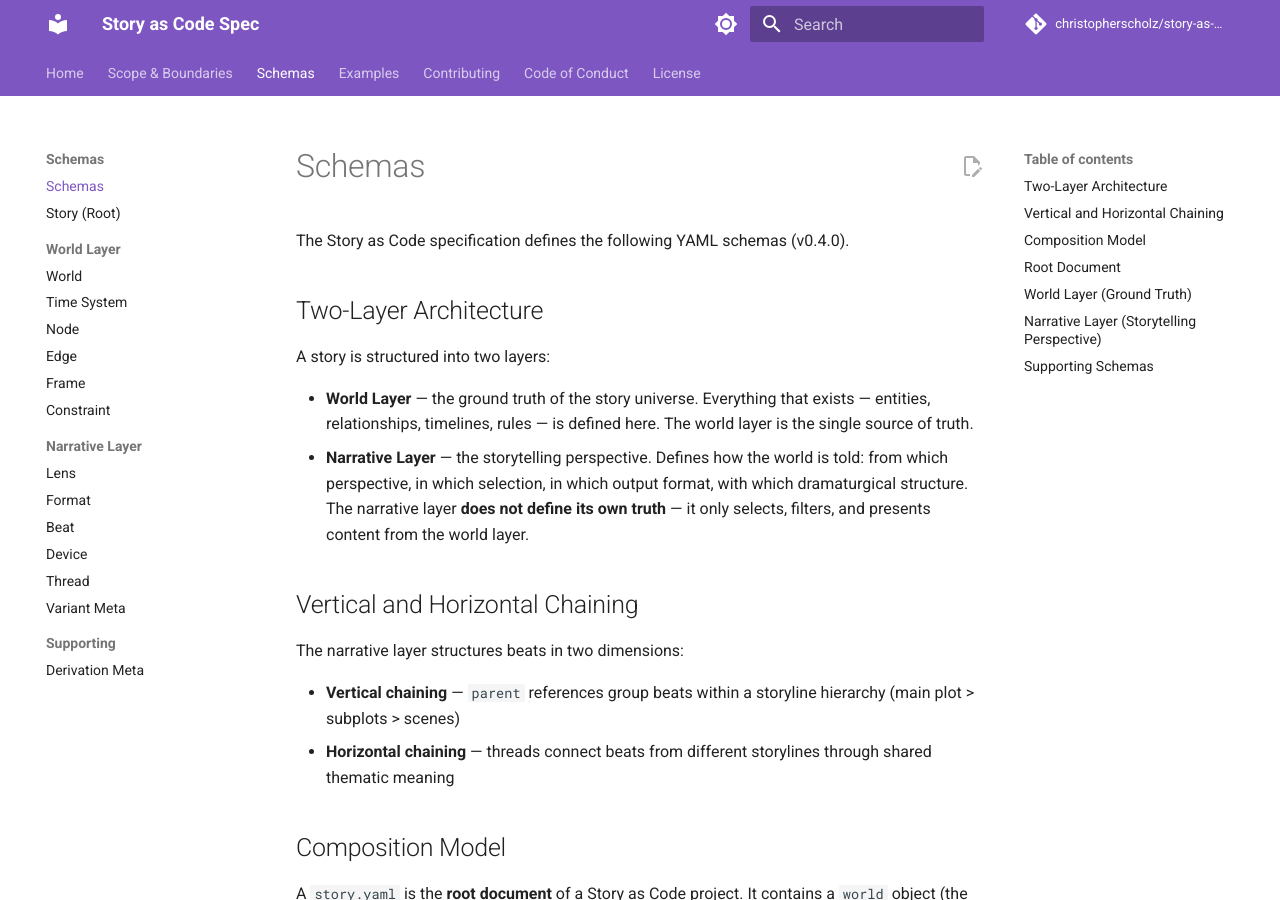
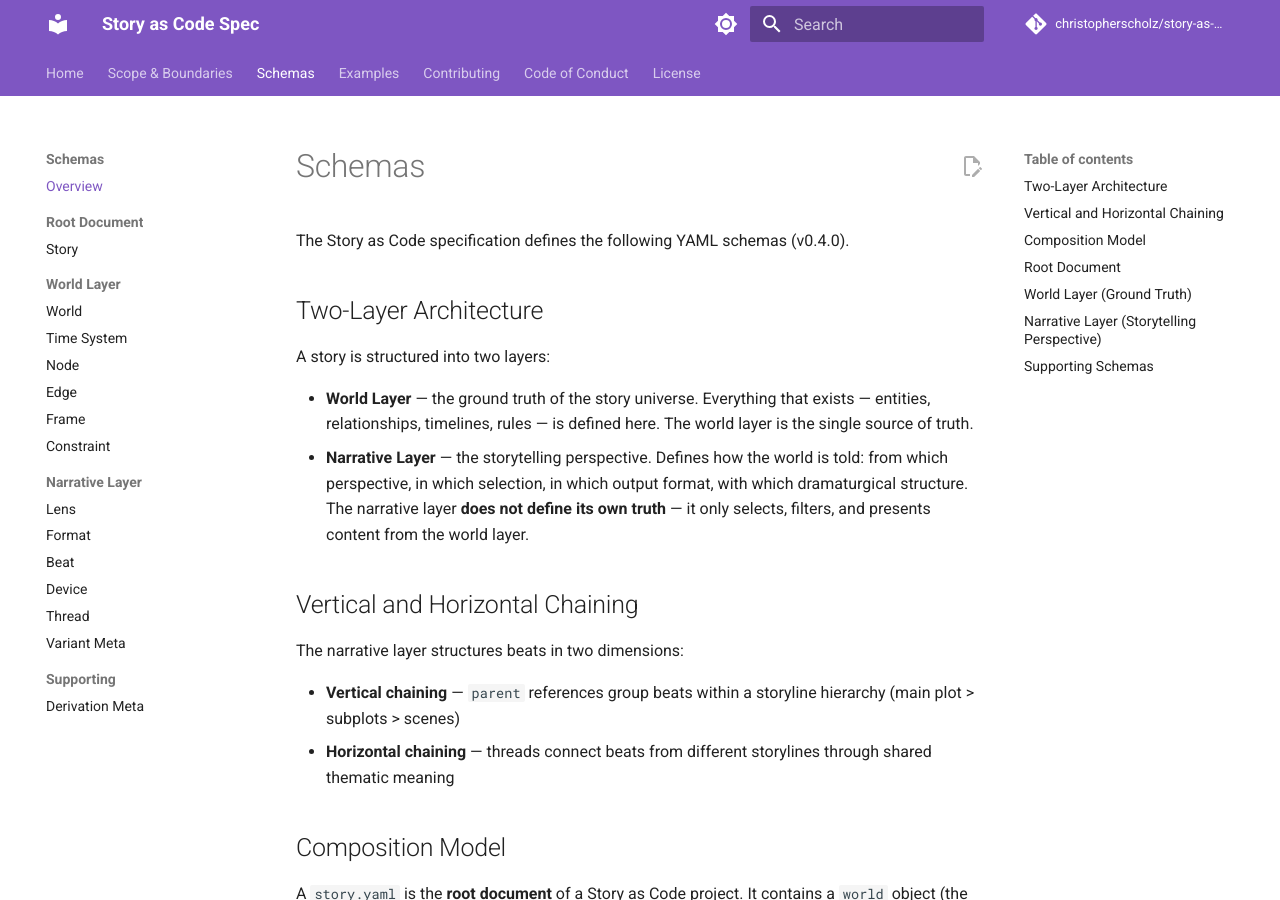
Before and after one commit to christopherscholz/story-as-code-spec, an MkDocs documentation site: the page built from docs/schemas/index.md, in a window 1280 px wide and 900 px high. Built offline with MkDocs 1.6.1 and Material for MkDocs 9.7.7, drawn with Linux system fonts in a browser that asks for light colours; comment, search, counter and statistics services are not loaded; the version menu is left out.

Commit message:
fix: clean up schema nav structure — rename index to Overview, group Story under Root Document
Co-Authored-By: Claude Opus 4.6 (1M context) <noreply@anthropic.com>

```diff
--- a/mkdocs.yml
+++ b/mkdocs.yml
@@ -51,8 +51,9 @@ nav:
   - Home: index.md
   - Scope & Boundaries: scope.md
   - Schemas:
-    - schemas/index.md
-    - Story (Root): schemas/story.md
+    - Overview: schemas/index.md
+    - Root Document:
+      - Story: schemas/story.md
     - World Layer:
       - World: schemas/world.md
       - Time System: schemas/time-system.md
```
